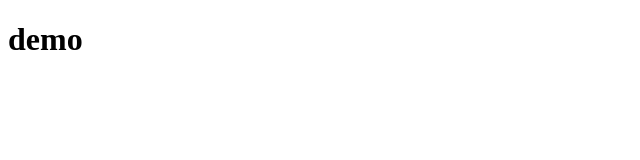
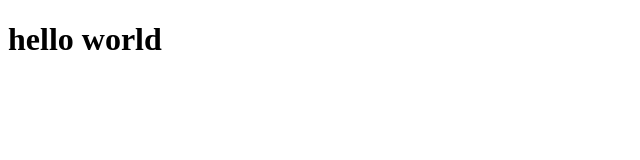
Before and after one commit to yuyu-chan2007/test_1, a plain HTML site: page index.html in a window 1280 px wide. Shown: the whole page, without its empty margins (0-640 px from the left). Drawn offline with Linux system fonts and the light colour scheme.

Commit message:
second commit

```diff
--- a/index.html
+++ b/index.html
@@ -7,7 +7,7 @@
     </head>
 
     <body>
-        <h1>demo</h1>
+        <h1>hello world</h1>
 
     </body>
 </html>
```
